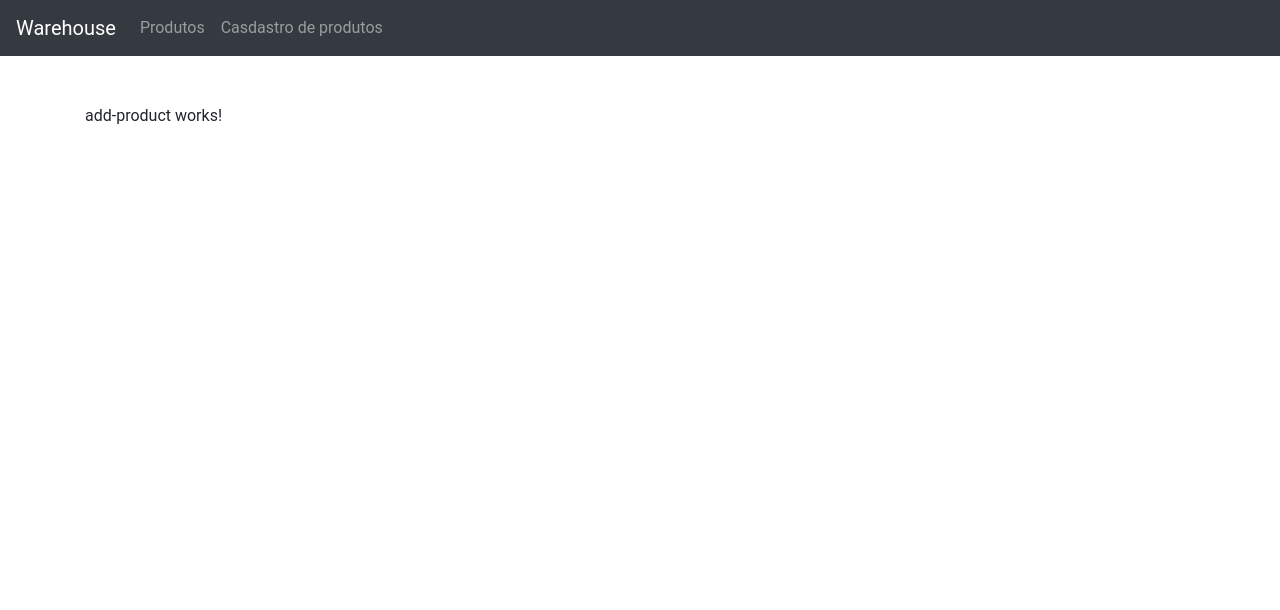
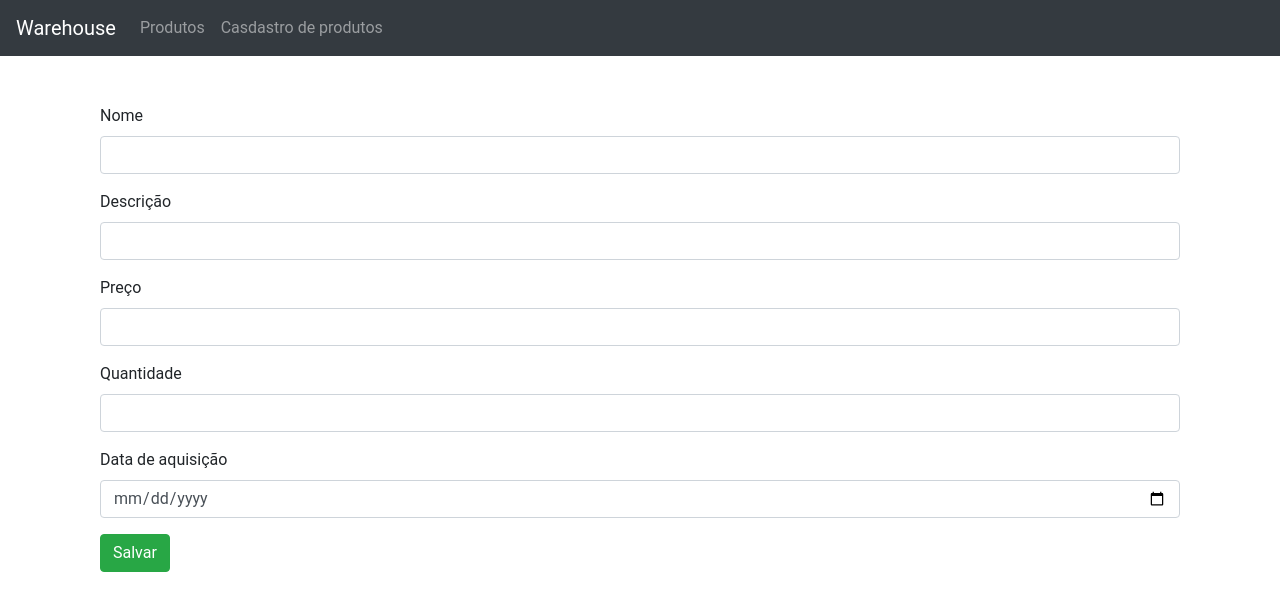
Before and after one commit to leandrocunha526/angular-netcore, an Angular app in the folder angular-app/: page /create in a window 1280 px wide. Shown: the top 610 px of the page. Built offline with nearby package versions, Linux system fonts and the light colour scheme.

Commit message:
Add product register form

```diff
--- a/angular-app/src/app/components/add-product/add-product.component.html
+++ b/angular-app/src/app/components/add-product/add-product.component.html
@@ -1 +1,71 @@
-<p>add-product works!</p>
+<div class="container">
+  <div class="submit-form">
+    <div *ngIf="!submitted">
+      <div class="form-group">
+        <label for="name">Nome</label>
+        <input
+        type="text"
+        class="form-control"
+        id="name"
+        required
+        [(ngModel)]="product.name"
+        name="name"
+        />
+      </div>
+
+      <div class="form-group">
+        <label for="name">Descrição</label>
+        <input
+        type="text"
+        class="form-control"
+        id="description"
+        required
+        [(ngModel)]="product.description"
+        name="description"
+        />
+      </div>
+
+      <div class="form-group">
+        <label for="name">Preço</label>
+        <input
+        type="number"
+        class="form-control"
+        id="price"
+        required
+        [(ngModel)]="product.price"
+        name="price"
+        />
+      </div>
+
+      <div class="form-group">
+        <label for="name">Quantidade</label>
+        <input
+        type="number"
+        class="form-control"
+        id="quantity"
+        required
+        [(ngModel)]="product.quantity"
+        name="quantity"
+        />
+      </div>
+
+
+      <div class="form-group">
+        <label for="name">Data de aquisição</label>
+        <input
+        type="date"
+        class="form-control"
+        id="aquisitionDate"
+        required
+        [(ngModel)]="product.aquisitionDate"
+        name="aquisitionDate"
+        />
+      </div>
+      <button (click)="createdProduct()" class="btn btn-success">Salvar</button>
+    </div>
+    <div *ngIf="submitted">
+      <h3>Você salvou com sucesso um produto</h3>
+      <button class="btn btn-success" (click)="newProduct()">Novo produto</button>
+    </div>
+  </div>
+</div>
--- a/angular-app/src/app/components/add-product/add-product.component.ts
+++ b/angular-app/src/app/components/add-product/add-product.component.ts
@@ -1,3 +1,4 @@
+import { ProductService } from './../../services/product.service';
 import { Component, OnInit } from '@angular/core';
 
 @Component({
@@ -6,10 +7,45 @@ import { Component, OnInit } from '@angular/core';
   styleUrls: ['./add-product.component.css']
 })
 export class AddProductComponent implements OnInit {
+  product = {
+    name: "",
+    description: '',
+    price: '',
+    quantity: '',
+    aquisitionDate: ''
+  }
+  submitted = false;
 
-  constructor() { }
+  constructor(private productService: ProductService) { }
 
   ngOnInit(): void {
   }
 
+  createdProduct(): void {
+    const data = {
+      name: this.product.name,
+      description: this.product.description,
+      price: this.product.price,
+      quantity: this.product.quantity,
+      aquisitionDate: this.product.aquisitionDate
+    };
+    this.productService.create(data).subscribe(
+      response => {
+        this.submitted = true;
+      },
+      error => {
+        console.log(error);
+      });
+  }
+
+  newProduct(): void {
+    this.submitted = false,
+    this.product = {
+      name: '',
+      description: '',
+      price: '',
+      quantity: '',
+      aquisitionDate: ''
+    }
+  }
 }
```
